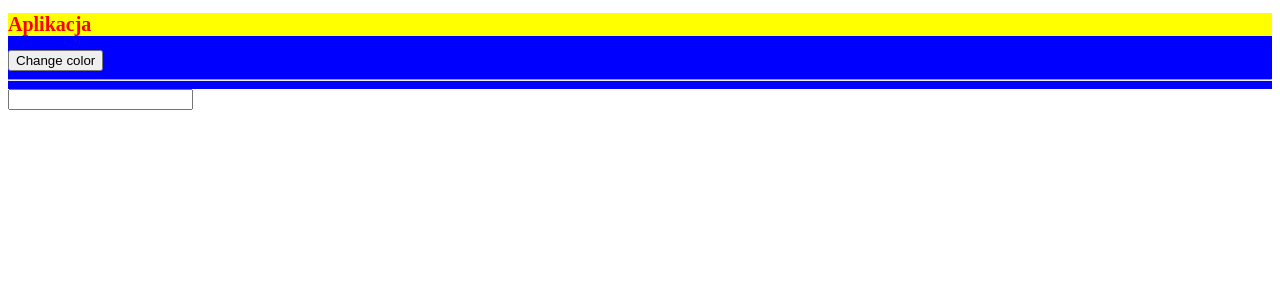
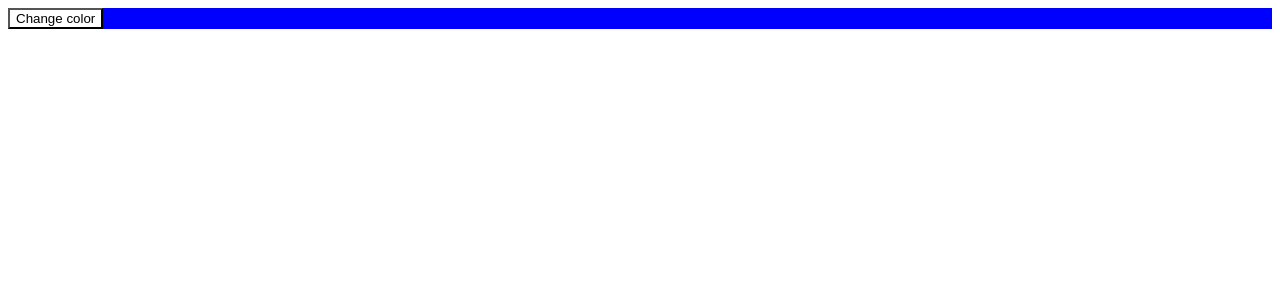
Before and after one commit to KajBialas/stacjait-styles-react-workshop, a React (Create React App) app: page / in a window 1280 px wide. Shown: the top 300 px of the page. Built offline with nearby package versions, Linux system fonts and the light colour scheme.

Commit message:
issue basic 2

```diff
--- /dev/null
+++ b/src/App.css
@@ -0,0 +1,3 @@
+.container {
+    background-color: red;
+}
--- a/src/App.js
+++ b/src/App.js
@@ -1,9 +1,10 @@
 import React, { useState } from 'react';
 import InlineBackgroundForm from './components/InlineBackgorundForm';
+import './App.css';
+import CssExampleElement from './components/CssExampleElement';
 
 const ContainerStyle = {
   color: 'red',
-  backgroundColor: 'blue',
 }
 
 const HeaderStyle = {
@@ -21,11 +22,8 @@ function App() {
   }
 
   return (
-    <div style={ContainerStyle}>
-      <h1 style={headerStyle}>Aplikacja</h1>
-      <button onClick={handleClick}>Change color</button>
-      <hr/>
-      <InlineBackgroundForm />
+    <div>
+      <CssExampleElement />
     </div>
   );
 }
--- /dev/null
+++ b/src/components/CssExampleElement.js
@@ -0,0 +1,16 @@
+import React, { useState } from 'react';
+import './cssExampleElement.css';
+
+function CssExampleElement() {
+  const [ active, setActive ] = useState(false);
+
+  const handleClick = () => setActive(!active);
+
+  return (
+    <div className={active ? 'cssExampleElementContainer' : 'cssExampleElementContainerActive'}>
+      <button className="cssExampleElementButton" onClick={handleClick}>Change color</button>
+    </div>
+  )
+}
+
+export default CssExampleElement;
--- /dev/null
+++ b/src/components/cssExampleElement.css
@@ -0,0 +1,15 @@
+.cssExampleElementContainer {
+    background-color: red;
+}
+
+.cssExampleElementContainerActive {
+    background-color: blue;
+}
+
+.cssExampleElementButton {
+    background-color: white;
+}
+
+.cssExampleElementButton:hover {
+    background-color: yellow;
+}
```
